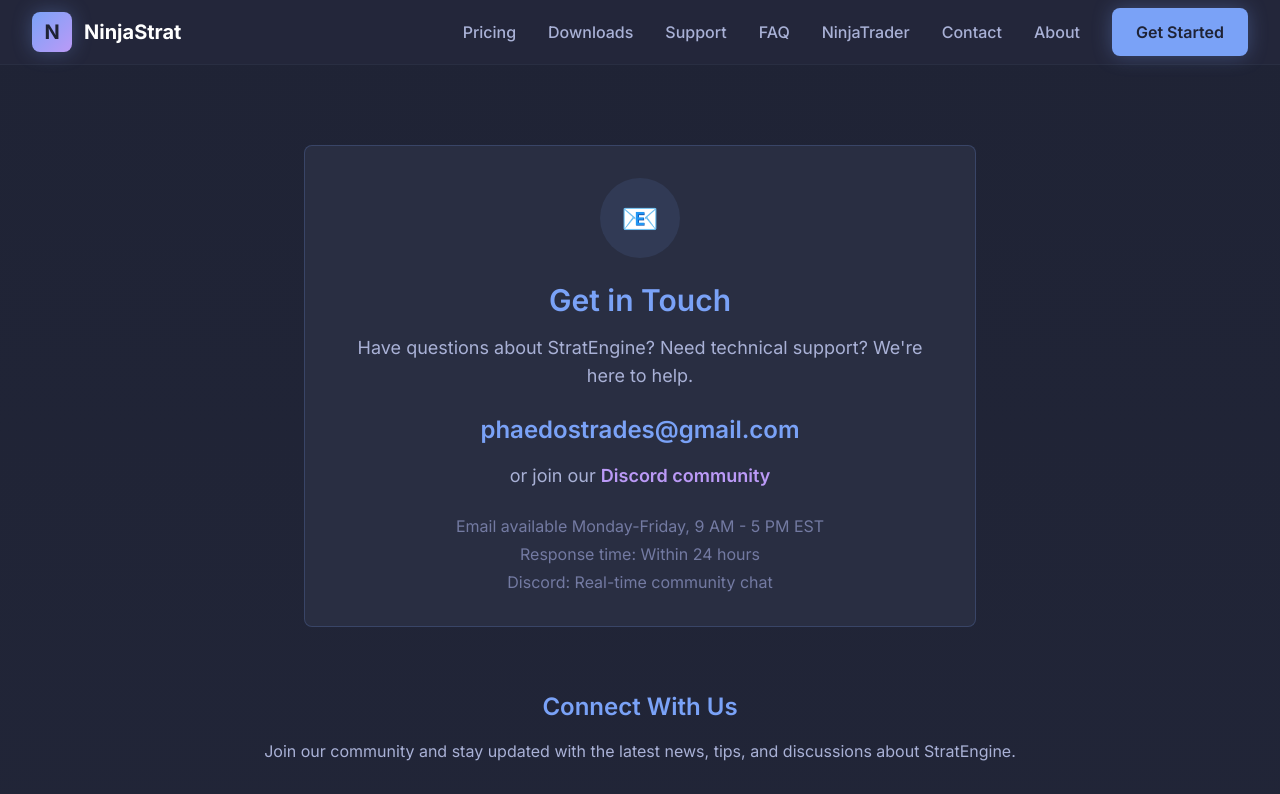
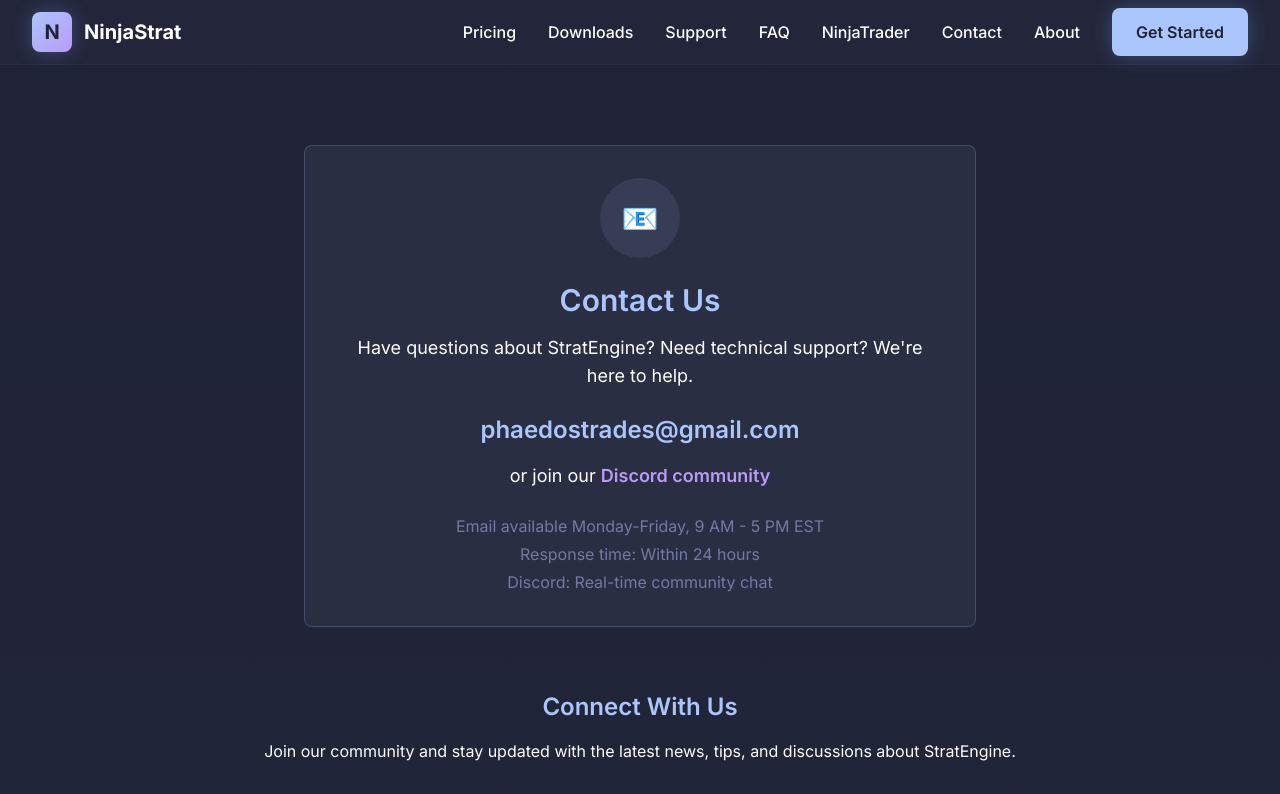
Before and after one commit to NinjaStrat/ninjastrat_website, a Next.js app: page /contact in a window 1280 px wide. Shown: the top 794 px of the page. Built offline with nearby package versions, Linux system fonts and the light colour scheme.

Commit message:
brighter blue!

```diff
--- a/app/contact/page.tsx
+++ b/app/contact/page.tsx
@@ -16,7 +16,7 @@ export default function ContactPage() {
                   <span className="text-3xl">📧</span>
                 </div>
                 <h2 className="text-3xl font-semibold mb-4 text-primary">
-                  Get in Touch
+                  Contact Us
                 </h2>
                 <p className="text-text-secondary text-lg mb-6">
                   Have questions about StratEngine? Need technical support?
--- a/tailwind.config.js
+++ b/tailwind.config.js
@@ -52,7 +52,7 @@ module.exports = {
 
         // Semantic colors using the new palette
         primary: {
-          DEFAULT: "#7aa2f7",
+          DEFAULT: "#abc5fd",
           hover: "#7dcfff",
           dark: "#3d59a1",
         },
@@ -84,7 +84,7 @@ module.exports = {
         },
         text: {
           primary: "#ffffff",
-          secondary: "#a9b1d6",
+          secondary: "#FFFFFF",
           muted: "#737aa2",
           accent: "#7aa2f7",
         },
```
